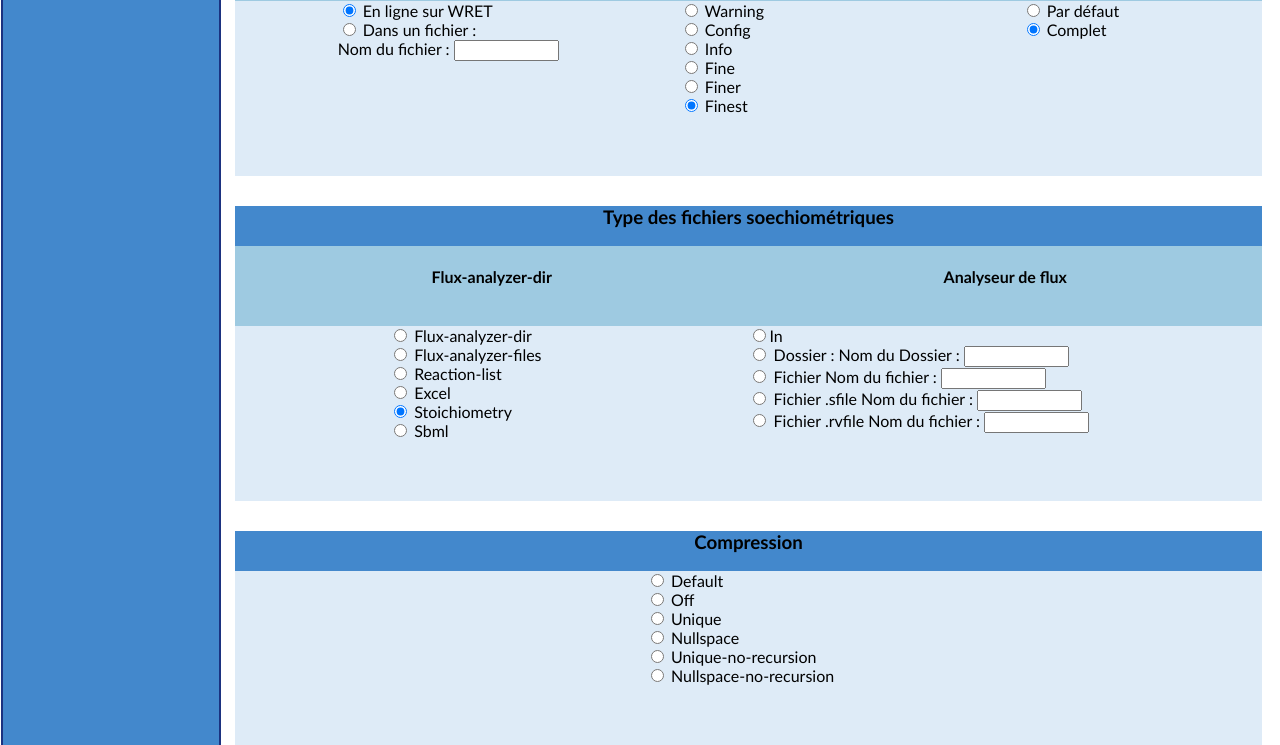
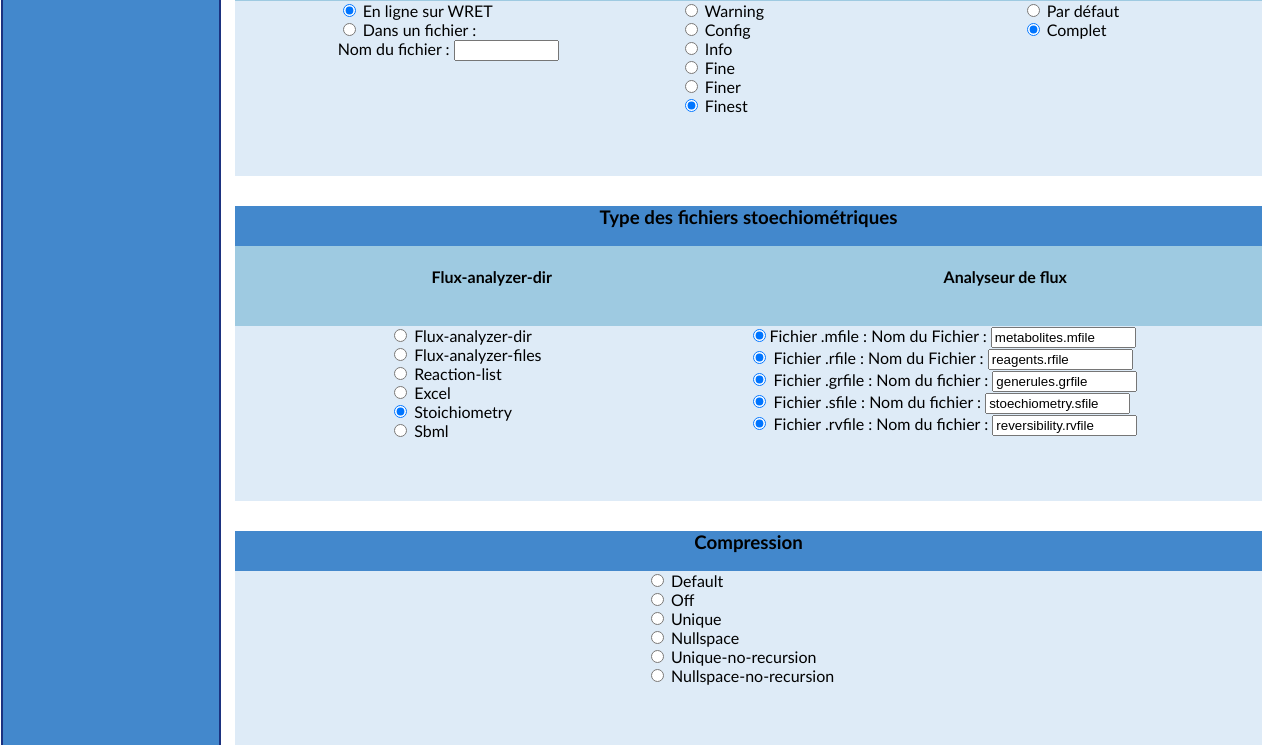
Before and after one commit to bioinfocttj/CPR, a PHP site: page /options.php in a window 1280 px wide. Shown: the part 326-1071 px from the top of the page. Run offline with PHP 8.4, Linux system fonts and the light colour scheme.

Commit message:
modif options et langues

```diff
--- a/WRET/languages/fr_lang.php
+++ b/WRET/languages/fr_lang.php
@@ -113,7 +113,7 @@ define('TXT_OPTIONS_SAVING_6', "Format/méthode de l'enregistrement  ");
 define('TXT_OPTIONS_SAVING_7', "Par défaut ");
 define('TXT_OPTIONS_SAVING_8', "Complet ");
 define('TXT_OPTIONS_INPUT_1', "Paramètres d'entrée ");
-define('TXT_OPTIONS_INPUT_STOECH', "Type des fichiers soechiométriques ");
+define('TXT_OPTIONS_INPUT_STOECH', "Type des fichiers stoechiométriques ");
 define('TXT_OPTIONS_INPUT_STOECH_1', "Flux-analyzer-dir ");
 define('TXT_OPTIONS_INPUT_STOECH_2', "Flux-analyzer-files ");
 define('TXT_OPTIONS_INPUT_STOECH_3', "Reaction-list ");
@@ -121,14 +121,15 @@ define('TXT_OPTIONS_INPUT_STOECH_4', "Excel ");
 define('TXT_OPTIONS_INPUT_STOECH_5', "Stoichiometry ");
 define('TXT_OPTIONS_INPUT_STOECH_6', "Sbml ");
 define('TXT_OPTIONS_INPUT_F_ANALY', "Analyseur de flux ");
-define('TXT_OPTIONS_INPUT_F_ANALY_1', "In ");
-define('TXT_OPTIONS_INPUT_F_ANALY_2', "Dossier : ");
-define('TXT_OPTIONS_INPUT_F_ANALY_3', "Nom du Dossier : ");
-define('TXT_OPTIONS_INPUT_F_ANALY_4', "Fichier ");
+define('TXT_OPTIONS_INPUT_F_ANALY_1', "Fichier .mfile :");
+define('TXT_OPTIONS_INPUT_F_ANALY_1b', "Nom du Fichier : ");
+define('TXT_OPTIONS_INPUT_F_ANALY_2', "Fichier .rfile : ");
+define('TXT_OPTIONS_INPUT_F_ANALY_3', "Nom du Fichier : ");
+define('TXT_OPTIONS_INPUT_F_ANALY_4', "Fichier .grfile :");
 define('TXT_OPTIONS_INPUT_F_ANALY_5', "Nom du fichier : ");
-define('TXT_OPTIONS_INPUT_F_ANALY_6', "Fichier .sfile");
+define('TXT_OPTIONS_INPUT_F_ANALY_6', "Fichier .sfile :");
 define('TXT_OPTIONS_INPUT_F_ANALY_7', "Nom du fichier : ");
-define('TXT_OPTIONS_INPUT_F_ANALY_8', "Fichier .rvfile");
+define('TXT_OPTIONS_INPUT_F_ANALY_8', "Fichier .rvfile :");
 define('TXT_OPTIONS_INPUT_F_ANALY_9', "Nom du fichier : ");
 define('TXT_OPTIONS_COMPRESS', "Compression ");
 define('TXT_OPTIONS_COMPRESS_1', "Default ");
--- a/WRET/options.php
+++ b/WRET/options.php
@@ -99,15 +99,16 @@
 						 	<input type="radio" name="choix4" value="kind sbml"> 					<?php echo TXT_OPTIONS_INPUT_STOECH_6; ?>
 						</div>
 						<div id="buttons2-2">
-							<input type="radio" 	name="choix5" value="in reactions macromolecules macromolecule_synthesis"><?php echo TXT_OPTIONS_INPUT_F_ANALY_1; ?></br>
-							<input type="radio" 	name="choix5" value="in directory"> 	<?php echo TXT_OPTIONS_INPUT_F_ANALY_2; ?>
-							<?php echo TXT_OPTIONS_INPUT_F_ANALY_3; ?>  <input 	type="text" 	name="in_nomDossier" 		size="10" id="texte5">	 	</br>
-							<input type="radio" 	name="choix5" value="in file"> 			<?php echo TXT_OPTIONS_INPUT_F_ANALY_4; ?>
-							<?php echo TXT_OPTIONS_INPUT_F_ANALY_5; ?> <input 	type="text" 	name="in_nomFichier" 		size="10" id="texte51"> 	</br>
-							<input type="radio" 	name="choix5" value="stoich sfile"> 	<?php echo TXT_OPTIONS_INPUT_F_ANALY_6; ?>
-							<?php echo TXT_OPTIONS_INPUT_F_ANALY_7; ?> <input 	type="text" 	name="in_nomFichierSfile" 	size="10" id="texte52"> 	 </br>
-							<input type="radio" 	name="choix5" value="rev rvfile">		<?php echo TXT_OPTIONS_INPUT_F_ANALY_8; ?>
-							<?php echo TXT_OPTIONS_INPUT_F_ANALY_9; ?> <input 	type="text" 	name="in_nomFichierRVfile" size="10" id="texte53">
+							<input type="radio" 	name="choix51" value="meta" checked="checked"><?php echo TXT_OPTIONS_INPUT_F_ANALY_1; ?>
+							<?php echo TXT_OPTIONS_INPUT_F_ANALY_1b; ?>  <input 	type="text" 	name="in_nomFichierMfile" 		size="15" id="texte50" value="metabolites.mfile">	 	</br>
+							<input type="radio" 	name="choix52" value="reac" checked="checked"> 	<?php echo TXT_OPTIONS_INPUT_F_ANALY_2; ?>
+							<?php echo TXT_OPTIONS_INPUT_F_ANALY_3; ?>  <input 	type="text" 	name="in_nomFichierRfile" 		size="15" id="texte5" value="reagents.rfile">	 	</br>
+							<input type="radio" 	name="choix53" value="generule" checked="checked"> 			<?php echo TXT_OPTIONS_INPUT_F_ANALY_4; ?>
+							<?php echo TXT_OPTIONS_INPUT_F_ANALY_5; ?> <input 	type="text" 	name="in_nomFichierGRfile" 		size="15" id="texte51" value="generules.grfile"> 	</br>
+							<input type="radio" 	name="choix54" value="stoich" checked="checked"> 	<?php echo TXT_OPTIONS_INPUT_F_ANALY_6; ?>
+							<?php echo TXT_OPTIONS_INPUT_F_ANALY_7; ?> <input 	type="text" 	name="in_nomFichierSfile" 	size="15" id="texte52" value="stoechiometry.sfile"> 	 </br>
+							<input type="radio" 	name="choix55" value="rev" checked="checked">		<?php echo TXT_OPTIONS_INPUT_F_ANALY_8; ?>
+							<?php echo TXT_OPTIONS_INPUT_F_ANALY_9; ?> <input 	type="text" 	name="in_nomFichierRVfile" size="15" id="texte53" value="reversibility.rvfile">
 						</div>
 					</div>
 
```
Also changed, not shown: WRET/choixOptions.js (+11 -10 lines), WRET/languages/de_lang.php (+7 -6 lines), WRET/languages/en_lang.php (+7 -6 lines).
